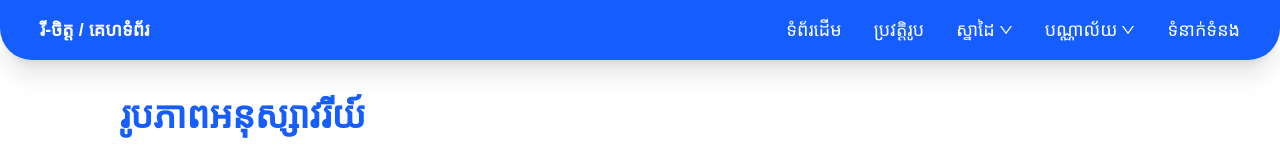
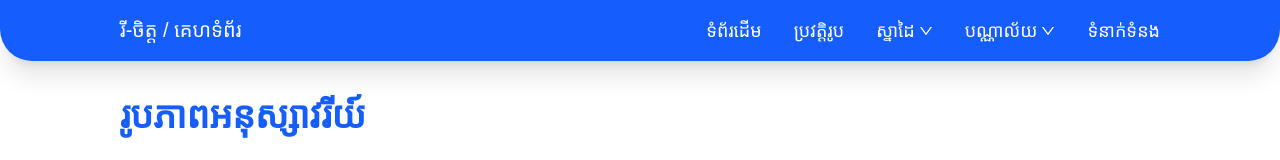
Before and after one commit to tonlecode/rychet-profile, a React (Vite) app: page /photos in a window 1280 px wide. Shown: the top 160 px of the page. Built offline with nearby package versions, Linux system fonts and the light colour scheme; a web font is replaced by a local one.

Commit message:
update header

```diff
--- a/src/components/Header.jsx
+++ b/src/components/Header.jsx
@@ -60,9 +60,9 @@ const libraryMenu = <Menu items={libraryItems} />;
 function Header() {
   return (
     <div className="container mx-auto">
-      <nav className="fixed top-0 left-0 w-full bg-blue-600 text-white justify-between items-center rounded-b-4xl shadow-xl px-10 py-4 flex z-50">
+      <nav className="fixed top-0 left-0 w-full bg-blue-600 text-white justify-between items-center rounded-b-4xl shadow-xl px-30 py-4 flex">
         <p className="hover:text-red-300 text-lg">
-          <NavLink to="/" className="text-white hover:text-red-300 font-semibold">
+          <NavLink to="/" className=" hover:text-red-300 text-xl">
             រី-ចិត្ត / គេហទំព័រ
           </NavLink>
         </p>
```
